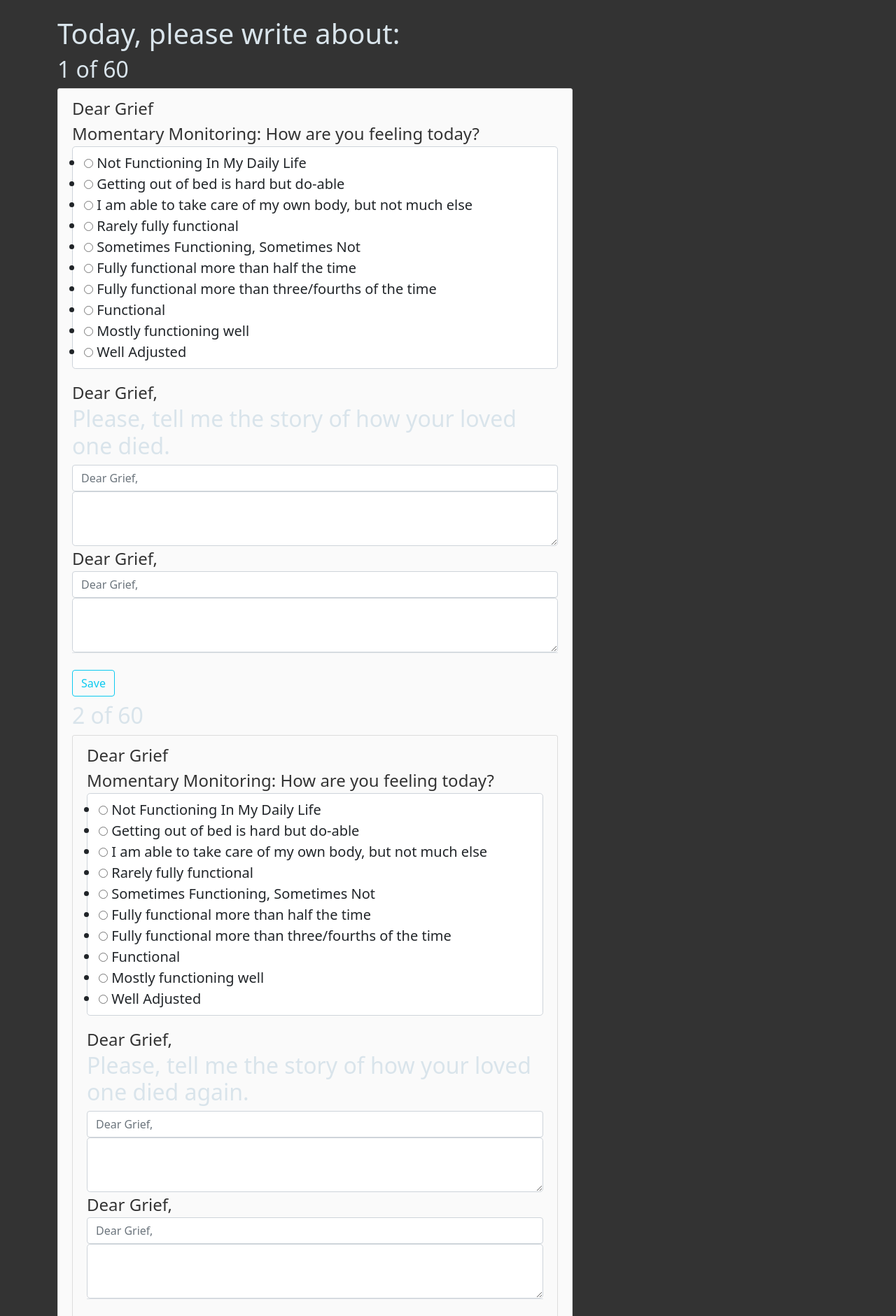
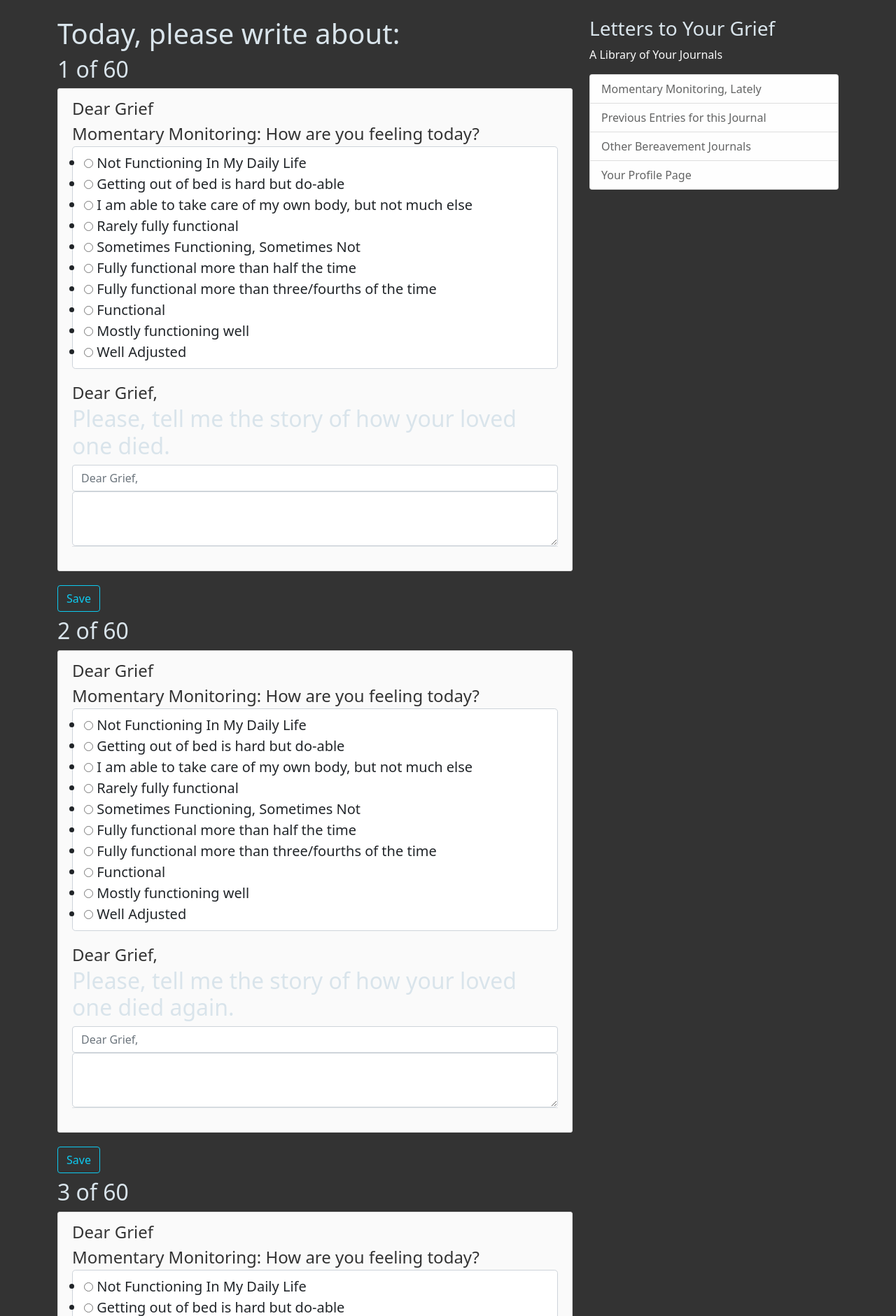
Before and after one commit to Lauren-dot/deargrief, a Flask app: page /daily_journal_entry in a window 1280 px wide; the page is wider, and only the part inside the window is pictured. Shown: the part 56-1936 px from the top of that part at 70% size. Run offline with Flask 2, Linux system fonts and the light colour scheme; the visitor is signed in with stand-in values (Sample User, id 1).

Commit message:
Modified daily journal entry so only one entry per prompt

```diff
--- a/templates/daily_journal_entry.html
+++ b/templates/daily_journal_entry.html
@@ -38,19 +38,7 @@
                                     {{ form.entry(class="form-control form-control-lg") }}
                                 {% endif %}
                             </div>
-                            <div class="form-group">
-                                {{ form.entry.label(class="form-control-label") }} <!-- .label will print out the username from our form field. Plus some bootstrap to make it look better-->
-                              <input type="text" class="form-control" id="entry" placeholder="Dear Grief,">
-                                {% if form.entry.errors %} <!-- if the form has an error in the username entry, create an error alert -->
-                                    {{ form.entry(class="form-control form-control-lg is-invalid") }}
-                                    <div class="invalid-form-feedback">
-                                        {% for error in form.entry.errors %}
-                                            <span>{{ error }}</span>
-                                        {% endfor %}
-                                    </div>
-                                {% else %} <!-- if the form does not have errors, proceed as normal -->
-                                    {{ form.entry(class="form-control form-control-lg") }}
-                                {% endif %}
+
                             </div>
                         </legend>
                     </fieldset>
```
